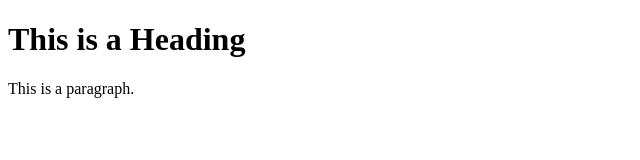
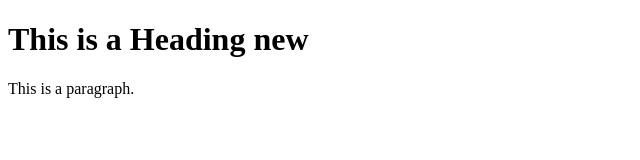
Before and after one commit to Ksenia41/rsschool-cv, a plain HTML site: page index.html in a window 1280 px wide. Shown: the full height of the page, 0-640 px from the left. Drawn offline with Linux system fonts and the light colour scheme.

Commit message:
Revert "HTML, CSS & Git Basics"

```diff
--- a/index.html
+++ b/index.html
@@ -1,12 +1,11 @@
 <!DOCTYPE html>
 <html>
 <head>
-<html lang="en">
 <title>Page Title</title>
 </head>
 <body>
 
-<h1>This is a Heading </h1>
+<h1>This is a Heading new</h1>
 <p>This is a paragraph.</p>
 
 </body>
```
